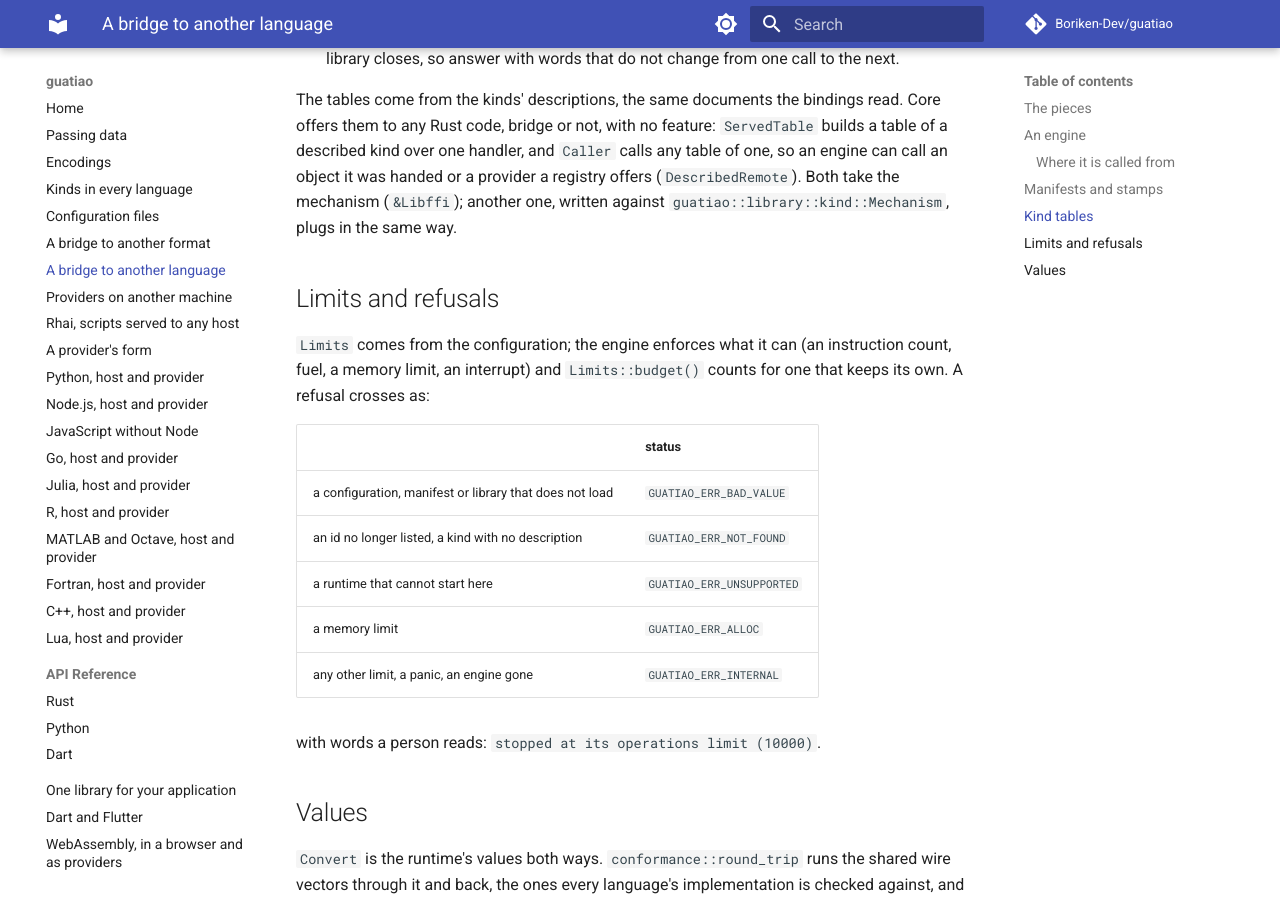
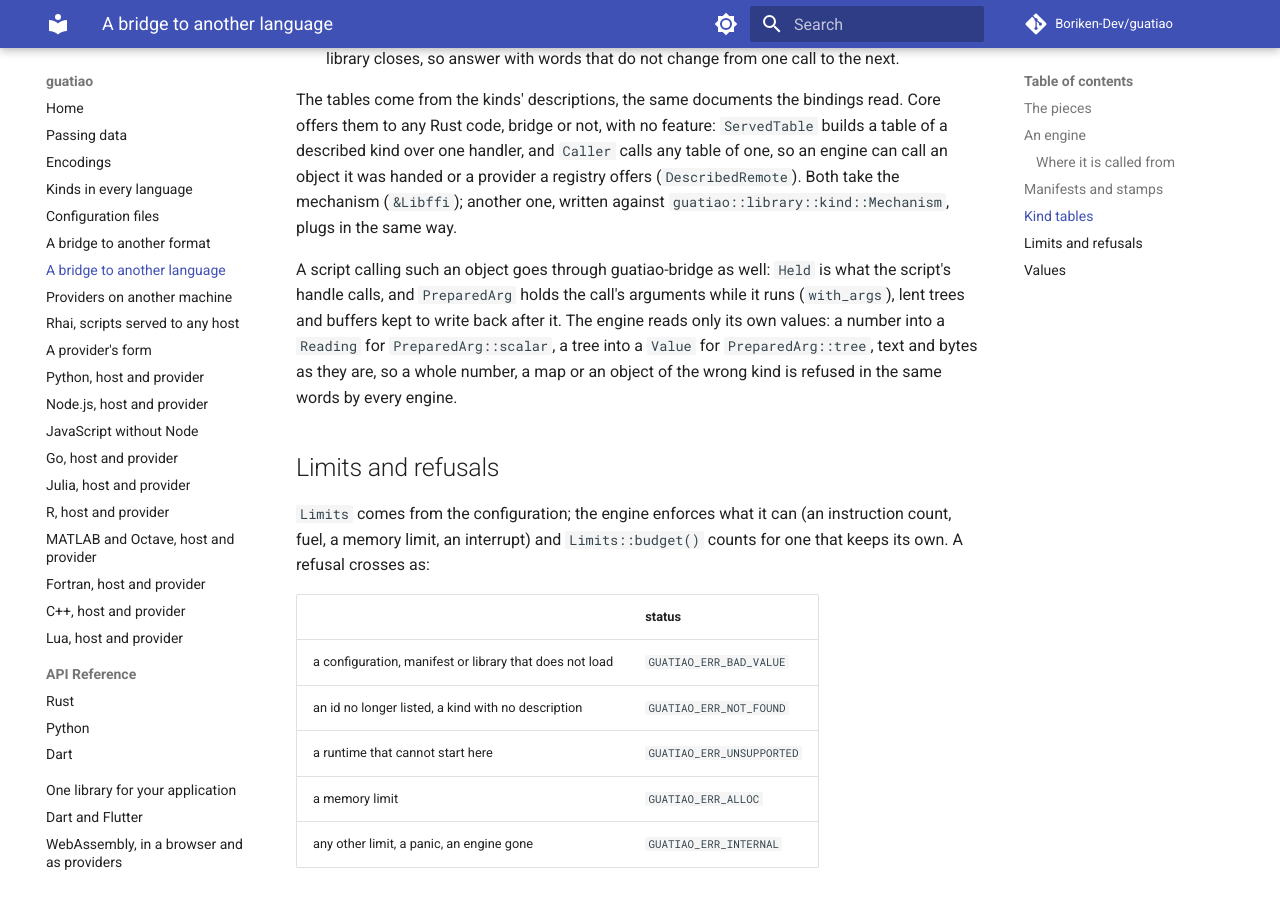
Before and after one commit to Boriken-Dev/guatiao, an MkDocs documentation site: the page built from docs/language-bridges.md, in a window 1280 px wide and 900 px high, scrolled down 4411 px. Built offline with MkDocs 1.6.1 and Material for MkDocs 9.7.7, drawn with Linux system fonts in a browser that asks for light colours; comment, search, counter and statistics services are not loaded.

Commit message:
docs: the bridge's caller side and content stamp, and the remote server's Kinds

```diff
--- a/docs/language-bridges.md
+++ b/docs/language-bridges.md
@@ -198,6 +198,15 @@ object it was handed or a provider a registry offers (`DescribedRemote`).
 Both take the mechanism (`&Libffi`); another one, written against
 `guatiao::library::kind::Mechanism`, plugs in the same way.
 
+A script calling such an object goes through guatiao-bridge as well:
+`Held` is what the script's handle calls, and `PreparedArg` holds the
+call's arguments while it runs (`with_args`), lent trees and buffers kept
+to write back after it. The engine reads only its own values: a number
+into a `Reading` for `PreparedArg::scalar`, a tree into a `Value` for
+`PreparedArg::tree`, text and bytes as they are, so a whole number, a
+map or an object of the wrong kind is refused in the same words by every
+engine.
+
 ## Limits and refusals
 
 `Limits` comes from the configuration; the engine enforces what it can
```
Also changed, not shown: CHANGELOG.md (+7 -2 lines), crates/guatiao-bridge/AGENTS.md (+50 -5 lines), crates/guatiao-source-remote/AGENTS.md (+6 -5 lines).
